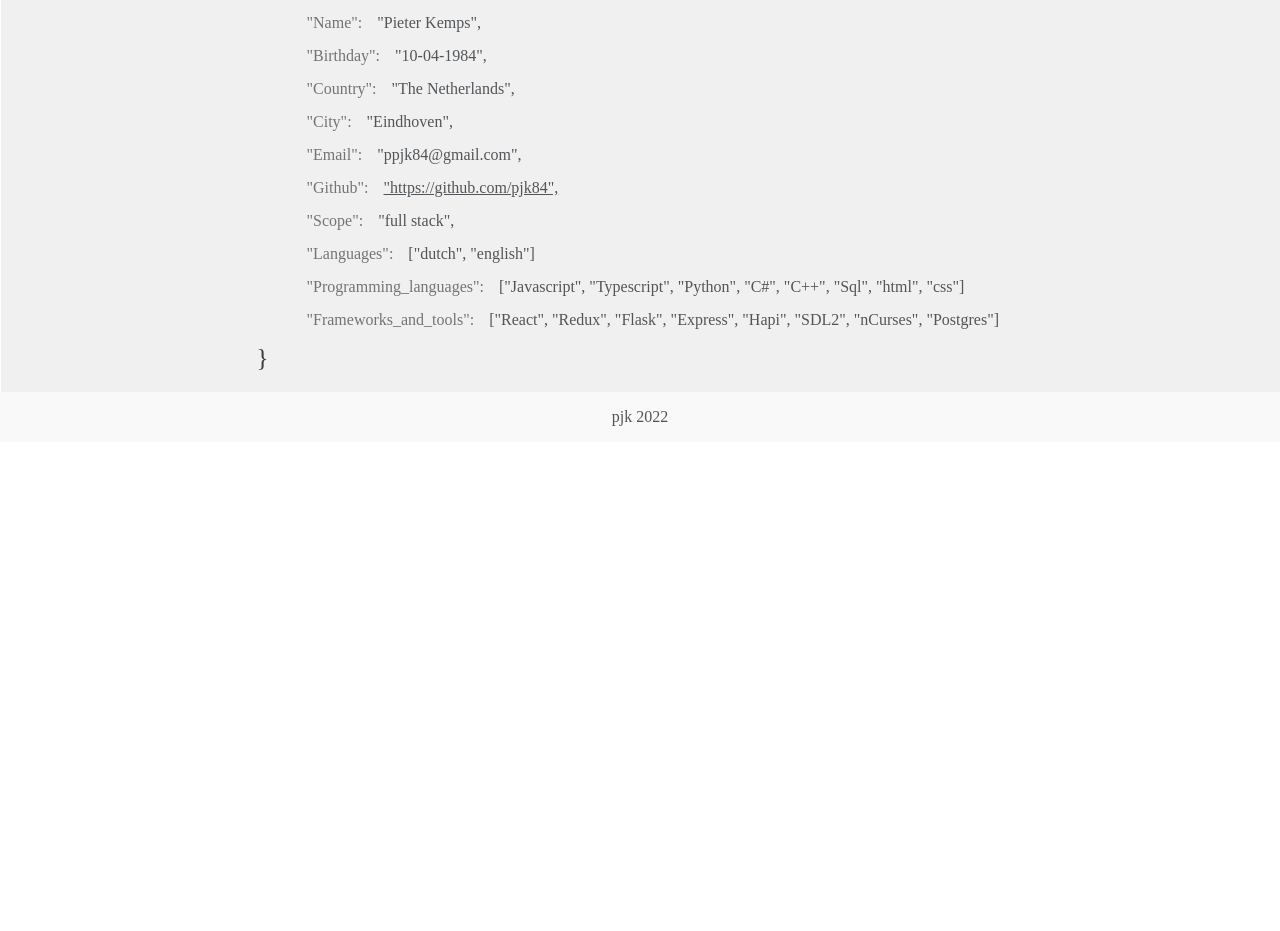
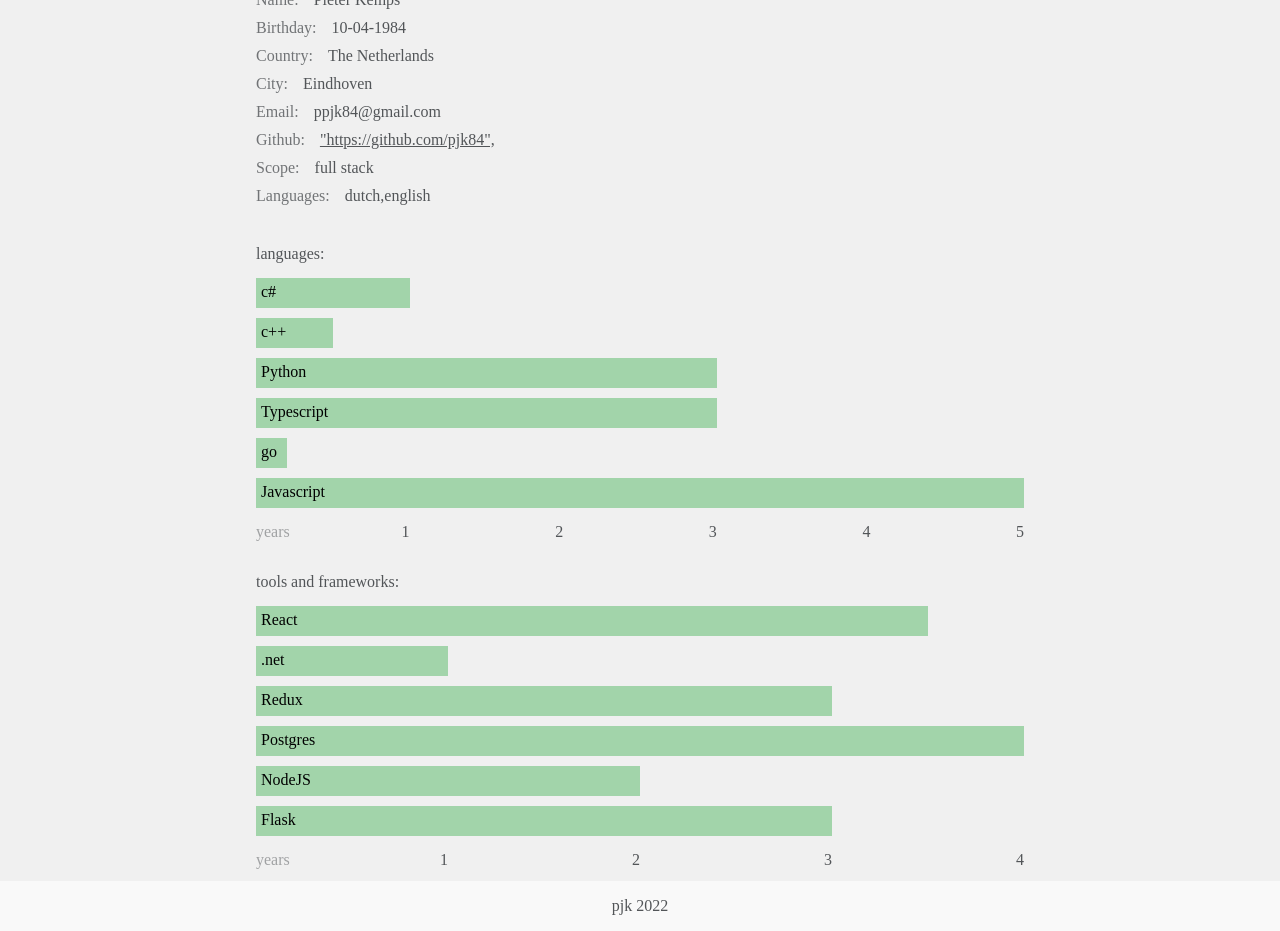
Before and after one commit to pjk84/ppjkApp, a Next.js app in the folder nextjs/: page /about in a window 1280 px wide. Shown: the part 640-1571 px from the top of the page. Before the commit the page ends 1082 px from the top, so only its background shows below. Built offline with nearby package versions, Linux system fonts and the light colour scheme.

Commit message:
barchart

```diff
--- a/nextjs/components/About.tsx
+++ b/nextjs/components/About.tsx
@@ -1,9 +1,22 @@
 import React from "react";
 import { RootState } from "../state";
 import { useSelector } from "react-redux";
-import { FlexBox } from "../styles/containers";
+import { Bar, FlexBox } from "../styles/containers";
 import { HyperLink } from "../styles/buttons";
 import { color, Themes } from "../styles";
+
+const languages = [
+  { language: "cSharp", label: "c#", experience: 1 },
+  { language: "cPlusPlus", label: "c++", experience: 0.5 },
+  { language: "python", label: "Python", experience: 4 },
+  { language: "typescript", label: "Typescript", experience: 3 },
+  { language: "goLang", label: "go", experience: 0.2 },
+  { language: "javascript", label: "Javascript", experience: 5 },
+];
+
+const maxExp = Math.max(...languages.map((l) => l.experience));
+
+console.log(maxExp);
 
 const details = {
   Name: "Pieter Kemps",
@@ -14,16 +27,7 @@
   Github: "https://github.com/pjk84",
   Scope: "full stack",
   Languages: ["dutch", "english"],
-  Programming_languages: [
-    "Javascript",
-    "Typescript",
-    "Python",
-    "C#",
-    "C++",
-    "Sql",
-    "html",
-    "css",
-  ],
+
   Frameworks_and_tools: [
     "React",
     "Redux",
@@ -39,38 +43,25 @@
   const theme = useSelector((state: RootState) => state.main.theme);
   const gray = `${theme === Themes.light ? color.darkGray : color.lightGray}`;
   return (
-    <FlexBox gapSize="medium" column>
-      <div
-        style={{
-          animation: `${Math.random()}s slideInRight`,
-          fontSize: 25,
-          color: gray,
-        }}
-      >{`{`}</div>
+    <FlexBox gapSize={50} column>
+      <FlexBox gapSize="small" column>
         {Object.keys(details).map((d) => {
           let v = details[d as keyof typeof details];
-        let e;
 
           if (typeof v === "object") {
-          e = `[${v.map((vv) => `"${vv}"`).join(", ")}]`;
-        } else {
-          if (v.includes("https")) {
-            e = <HyperLink href={`${v}`}>{`"${v}",`}</HyperLink>;
-          } else {
-            e = `"${v}",`;
+            v = v.join(", ");
           }
-        }
+
           return (
             <FlexBox key={`about_${d}`} gapSize="medium">
               <div
                 key={`about_left_${d}`}
                 style={{
                   animation: `${Math.random()}s slideInRight`,
-                paddingLeft: 50,
                   opacity: 0.8,
                 }}
               >
-              {`"${d}"`}:
+                {`${d}`}:
               </div>
               <div
                 key={`about_right_${d}`}
@@ -78,18 +69,68 @@
                   animation: `${Math.random()}s slideInLeft`,
                 }}
               >
-              {e}
+                {v.includes("http") ? (
+                  <HyperLink href={`${v}`}>{`"${v}",`}</HyperLink>
+                ) : (
+                  v
+                )}
               </div>
             </FlexBox>
           );
         })}
+      </FlexBox>
+
+      <FlexBox gapSize="medium" column>
+        <FlexBox column gapSize={10} style={{ overflow: "hidden" }}>
+          {languages.map((l) => {
+            return (
+              <FlexBox key={`stat-${l.label}`}>
+                <Bar
+                  key={`bar-${l.label}`}
+                  style={{
+                    animation: "0.5s grow ease-out",
+
+                    height: 30,
+                    width: `${(l.experience / maxExp) * 100}%`,
+                  }}
+                ></Bar>
                 <div
+                  key={`label-${l.label}`}
                   style={{
-          animation: `${Math.random()}s slideInLeft`,
-          fontSize: 25,
-          color: gray,
+                    // textAlign: "center",
+                    left: 5,
+                    top: 5,
+                    color: "black",
+                    // height: 10,
+                    position: "absolute",
                   }}
-      >{`}`}</div>
+                >
+                  {l.label}
+                </div>
+              </FlexBox>
+            );
+          })}
+        </FlexBox>
+        <FlexBox>
+          <div style={{ opacity: 0.5, position: "absolute", left: 0 }}>
+            years
+          </div>
+          {Array.from(Array(maxExp).keys()).map((e) => {
+            return (
+              <div
+                key={`y-legend-${e}`}
+                style={{
+                  textAlign: "right",
+                  width: `${(1 / maxExp) * 100}% `,
+                  height: 10,
+                }}
+              >
+                {e + 1}
+              </div>
+            );
+          })}
+        </FlexBox>
+      </FlexBox>
     </FlexBox>
   );
 };
--- a/nextjs/components/Nav.tsx
+++ b/nextjs/components/Nav.tsx
@@ -14,9 +14,11 @@
       {pages.map((p) => {
         const active = p === focus;
         return active ? (
-          <NavItem active={active}>{p}</NavItem>
+          <NavItem key={`page-button-${p}`} active={active}>
+            {p}
+          </NavItem>
         ) : (
-          <Link key={`page-button-${p}`} href={`/${p}`} passHref>
+          <Link key={`page-link-${p}`} href={`/${p}`} passHref>
             <NavItem active={active}>{p}</NavItem>
           </Link>
         );
--- /dev/null
+++ b/nextjs/components/about/basics.tsx
@@ -0,0 +1,56 @@
+import React from "react";
+import { FlexBox } from "../../styles/containers";
+import { HyperLink } from "../../styles/buttons";
+
+const details = {
+  Name: "Pieter Kemps",
+  Birthday: "10-04-1984",
+  Country: "The Netherlands",
+  City: "Eindhoven",
+  Email: "ppjk84@gmail.com",
+  Github: "https://github.com/pjk84",
+  Scope: "full stack",
+  Languages: ["dutch", "english"],
+};
+const Basics = () => {
+  return (
+    <FlexBox gapSize={50} column>
+      <FlexBox gapSize="small" column>
+        {Object.keys(details).map((d) => {
+          let v = details[d as keyof typeof details];
+
+          if (typeof v === "object") {
+            v = v.join();
+          }
+          return (
+            <FlexBox key={`about_${d}`} gapSize="medium">
+              <div
+                key={`about_left_${d}`}
+                style={{
+                  animation: `${Math.random()}s slideInRight`,
+                  opacity: 0.8,
+                }}
+              >
+                {`${d.replace(/_/g, " ")}`}:
+              </div>
+              <div
+                key={`about_right_${d}`}
+                style={{
+                  animation: `${Math.random()}s slideInLeft`,
+                }}
+              >
+                {v.includes("http") ? (
+                  <HyperLink href={`${v}`}>{`"${v}",`}</HyperLink>
+                ) : (
+                  v
+                )}
+              </div>
+            </FlexBox>
+          );
+        })}
+      </FlexBox>
+    </FlexBox>
+  );
+};
+
+export default Basics;
--- /dev/null
+++ b/nextjs/components/about/languages.tsx
@@ -0,0 +1,73 @@
+import React from "react";
+import { RootState } from "../../state";
+import { useSelector } from "react-redux";
+import { Bar, FlexBox } from "../../styles/containers";
+import { color, Themes } from "../../styles";
+
+const languages = [
+  { language: "cSharp", label: "c#", experience: 1 },
+  { language: "cPlusPlus", label: "c++", experience: 0.5 },
+  { language: "python", label: "Python", experience: 3 },
+  { language: "typescript", label: "Typescript", experience: 3 },
+  { language: "goLang", label: "go", experience: 0.2 },
+  { language: "javascript", label: "Javascript", experience: 5 },
+];
+
+const maxExp = Math.max(...languages.map((l) => l.experience));
+
+const Languages = () => {
+  return (
+    <FlexBox gapSize="medium" column>
+      languages:
+      <FlexBox column gapSize={10} style={{ overflow: "hidden" }}>
+        {languages.map((l) => {
+          return (
+            <FlexBox key={`stat-${l.label}`}>
+              <Bar
+                key={`bar-${l.label}`}
+                style={{
+                  animation: "0.5s grow ease-out",
+
+                  height: 30,
+                  width: `${(l.experience / maxExp) * 100}%`,
+                }}
+              ></Bar>
+              <div
+                key={`label-${l.label}`}
+                style={{
+                  // textAlign: "center",
+                  left: 5,
+                  top: 5,
+                  color: "black",
+                  // height: 10,
+                  position: "absolute",
+                }}
+              >
+                {l.label}
+              </div>
+            </FlexBox>
+          );
+        })}
+      </FlexBox>
+      <FlexBox>
+        <div style={{ opacity: 0.5, position: "absolute", left: 0 }}>years</div>
+        {Array.from(Array(maxExp).keys()).map((e) => {
+          return (
+            <div
+              key={`y-legend-${e}`}
+              style={{
+                textAlign: "right",
+                width: `${(1 / maxExp) * 100}% `,
+                height: 10,
+              }}
+            >
+              {e + 1}
+            </div>
+          );
+        })}
+      </FlexBox>
+    </FlexBox>
+  );
+};
+
+export default Languages;
--- /dev/null
+++ b/nextjs/components/about/tools.tsx
@@ -0,0 +1,73 @@
+import React from "react";
+import { RootState } from "../../state";
+import { useSelector } from "react-redux";
+import { Bar, FlexBox } from "../../styles/containers";
+import { color, Themes } from "../../styles";
+
+const languages = [
+  { language: "react", label: "React", experience: 3.5 },
+  { language: "dotnet", label: ".net", experience: 1 },
+  { language: "redux", label: "Redux", experience: 3 },
+  { language: "postgres", label: "Postgres", experience: 4 },
+  { language: "node", label: "NodeJS", experience: 2 },
+  { language: "flask", label: "Flask", experience: 3 },
+];
+
+const maxExp = Math.max(...languages.map((l) => l.experience));
+
+const Tools = () => {
+  return (
+    <FlexBox gapSize="medium" column>
+      tools and frameworks:
+      <FlexBox column gapSize={10} style={{ overflow: "hidden" }}>
+        {languages.map((l) => {
+          return (
+            <FlexBox key={`stat-${l.label}`}>
+              <Bar
+                key={`bar-${l.label}`}
+                style={{
+                  animation: "0.5s grow ease-out",
+
+                  height: 30,
+                  width: `${(l.experience / maxExp) * 100}%`,
+                }}
+              ></Bar>
+              <div
+                key={`label-${l.label}`}
+                style={{
+                  // textAlign: "center",
+                  left: 5,
+                  top: 5,
+                  color: "black",
+                  // height: 10,
+                  position: "absolute",
+                }}
+              >
+                {l.label}
+              </div>
+            </FlexBox>
+          );
+        })}
+      </FlexBox>
+      <FlexBox>
+        <div style={{ opacity: 0.5, position: "absolute", left: 0 }}>years</div>
+        {Array.from(Array(maxExp).keys()).map((e) => {
+          return (
+            <div
+              key={`y-legend-${e}`}
+              style={{
+                textAlign: "right",
+                width: `${(1 / maxExp) * 100}% `,
+                height: 10,
+              }}
+            >
+              {e + 1}
+            </div>
+          );
+        })}
+      </FlexBox>
+    </FlexBox>
+  );
+};
+
+export default Tools;
--- a/nextjs/data/projects.tsx
+++ b/nextjs/data/projects.tsx
@@ -1,7 +1,7 @@
 import { Project } from "../projects/types";
 const projects: Array<Project> = [
   {
-    id: "ppjk84",
+    id: "this_site",
     languages: ["Javascript", "Typescript", "python", "csharp"],
     category: "web app",
     frameworks_and_tools:
--- a/nextjs/pages/about.tsx
+++ b/nextjs/pages/about.tsx
@@ -6,8 +6,9 @@
 import { actions } from "../state/actiontypes";
 import { FlexBox } from "../styles/containers";
 import ppjk from "../public/ppjk.png";
-import About from "../components/About";
-import { chunk } from "lodash";
+import Languages from "../components/about/languages";
+import Basics from "../components/about/basics";
+import Tools from "../components/about/tools";
 
 const AboutMe = () => {
   const name = "about";
@@ -73,8 +74,8 @@
         ref={ref}
       ></canvas>
       {chunks.length > 0 && (
-        <>
-          <FlexBox justify="center" style={{ marginBottom: 20 }}>
+        <FlexBox gapSize={40} column>
+          <FlexBox>
             <FlexBox key="chunks" column>
               {chunks?.map((r, ir) => (
                 <FlexBox key={`chunks-row-${r}`}>
@@ -104,8 +105,10 @@
               ))}
             </FlexBox>
           </FlexBox>
-          <About />
-        </>
+          <Basics />
+          <Languages />
+          <Tools />
+        </FlexBox>
       )}
     </div>
   );
--- a/nextjs/styles/containers.ts
+++ b/nextjs/styles/containers.ts
@@ -26,6 +26,12 @@
   opacity: 0;
   position: absolute;
   top: 0;
+`;
+
+export const Bar = styled.div`
+  background-color: ${(p) => p.theme.barChart.backgroundColor};
+  color: ${(p) => p.theme.barChart.textColor};
+  opacity: 0.5;
 `;
 
 export const Header = styled.header<{}>`
@@ -74,16 +80,15 @@
   gap: 20px;
   white-space: nowrap;
   background-color: ${(p) => p.theme.sideBar.backgroundColor};
-  border-right: 1px solid;
+  border-right: ${(p) => (p.active ? "1px solid" : null)};
   border-color: ${(p) => p.theme.sideBar.borderColor};
   color: ${(p) => p.theme.color};
   /* -webkit-transition: all 0.2s ease-in;
   -moz-transition: all 0.2s ease-in;
   -o-transition: all 0.2s ease-in; */
-  transition: width 0.2s ease-in;
+  transition: 0.2s ease-in;
   width: ${(p) => (p.active ? "100px" : "0px")};
   opacity: ${(p) => (p.active ? 1 : 0)};
-  animation: ${(p) => (p.active ? "1s fadeIn" : "0.2s fadeOut")};
   overflow: hidden;
 `;
 
```
Also changed, not shown: nextjs/app.css (+9 -0 lines), nextjs/styles/index.tsx (+8 -0 lines). Lines whose indentation alone changed are shown as unchanged.
